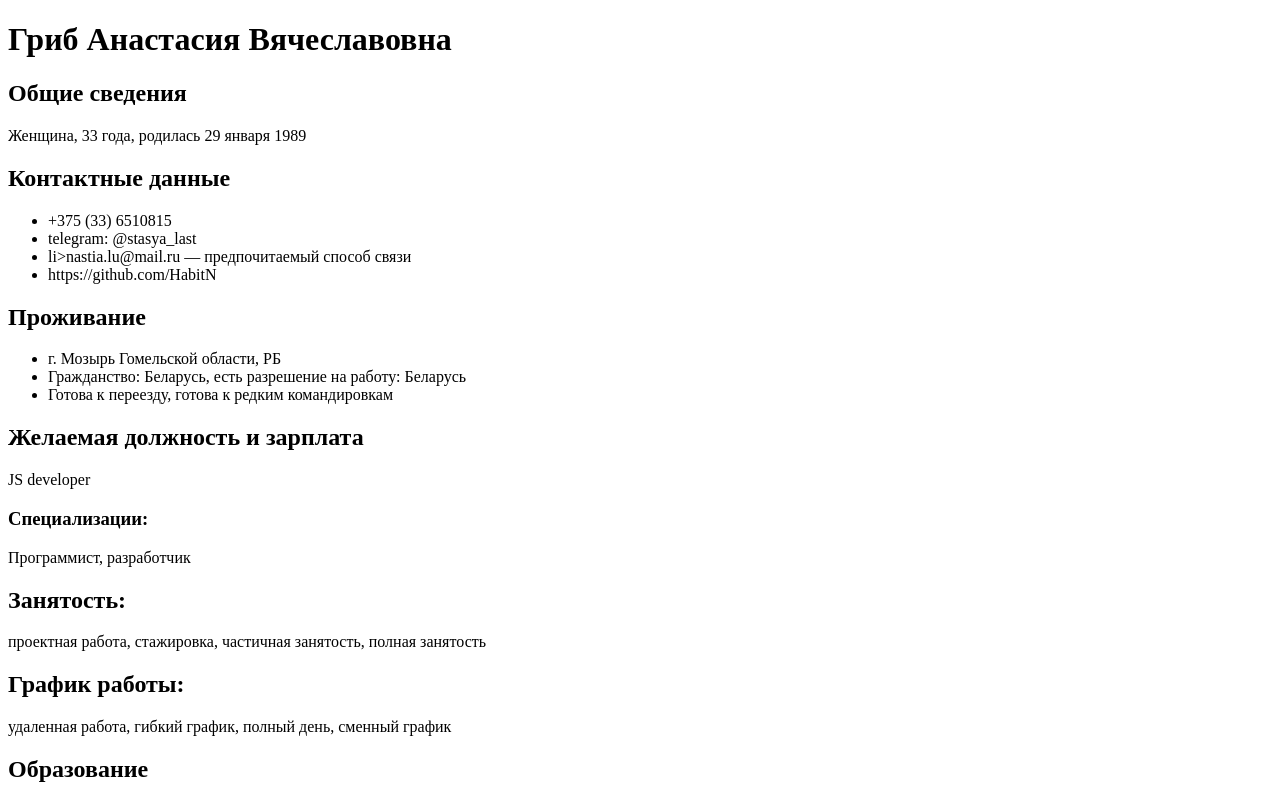
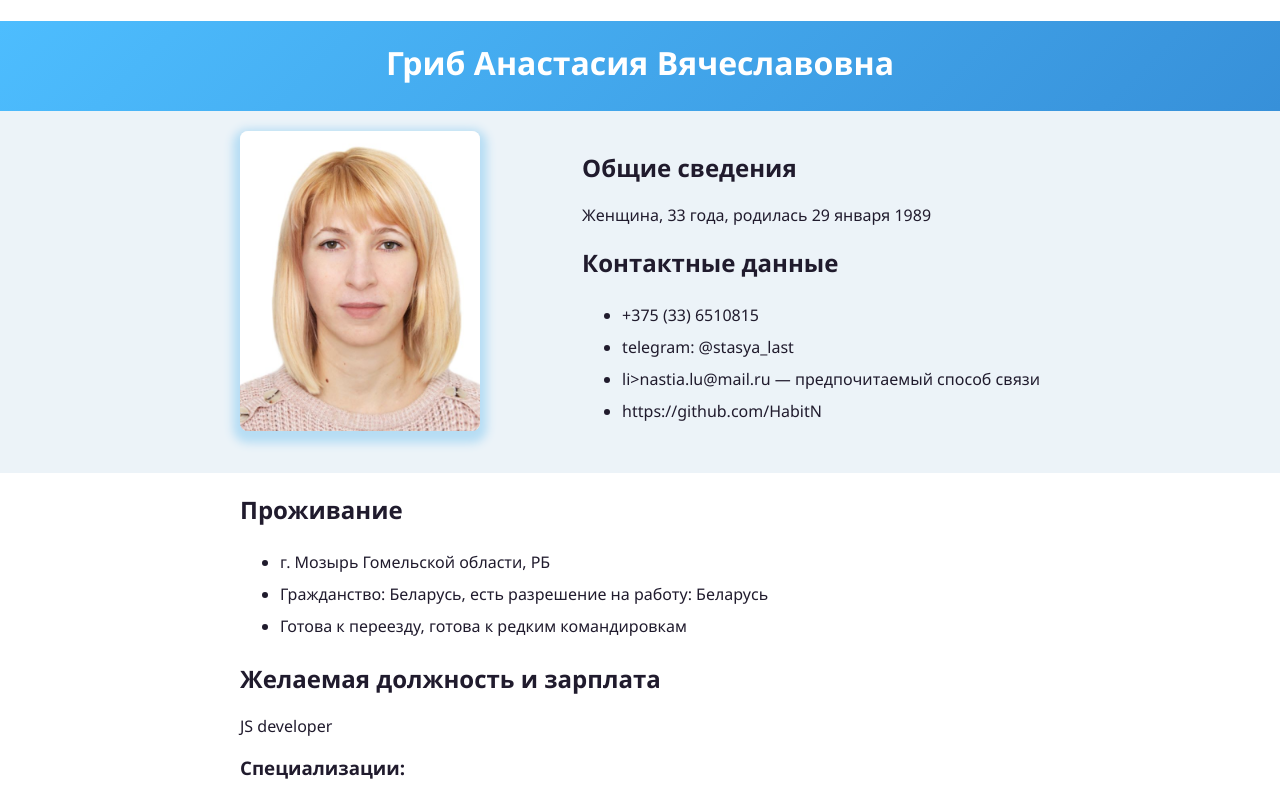
Before and after one commit to HabitN/rsschool-cv, a plain HTML site: page index.html in a window 1280 px wide. Shown: the top 796 px of the page. Drawn offline with Linux system fonts and the light colour scheme.

Commit message:
fix: change style.css

```diff
--- a/index.html
+++ b/index.html
@@ -8,11 +8,18 @@
     <link rel="stylesheet" href="style.css">
 </head>
 <body>
-    <h1> Гриб Анастасия Вячеславовна </h1>
-
+    <header>
+        <div class="conteiner">
+            <h1 class="name"> Гриб Анастасия Вячеславовна </h1>
+        </div>
+    </header>
+    <section class="main">
+        <div class="conteiner">
+            <div class="vraper">
+                <img src="1.jpg" class="photo"></img>
+                <div>
                     <h2>Общие сведения </h2>
                     <p>Женщина, 33 года, родилась 29 января 1989 </p>
-
                     <h2>Контактные данные</h2>
                     <ul>
                         <li> +375 (33) 6510815</li>
@@ -21,7 +28,12 @@
                         <li>https://github.com/HabitN </li>
 
                     </ul>
-
+                </div>
+            </div>
+        </div>
+    </section>
+    <section class="info">
+        <div class="conteiner">
             <h2>Проживание</h2>
             <ul>
                 <li>г. Мозырь Гомельской области, РБ</li>
@@ -71,6 +83,7 @@
                 Веду личный блог на YouTube. Есть опыт работы в сфере рекламы.
                 Легко могу освоить новые навыки, необходимые для работы.
             </p>
-
+        </div>
+    </section>
 </body>
 </html>
--- a/style.css
+++ b/style.css
@@ -0,0 +1,55 @@
+body {
+	font-family: 'Segoe UI', Tahoma, Geneva, Verdana, sans-serif;
+	color: #201b2d;
+	font-size: 16px;
+	padding: 0;
+	margin: 0;
+}
+
+div, p, input, button, form, span, a, ul, li {
+	box-sizing: border-box;
+}
+
+li {
+    line-height: 2em;
+}
+
+header {
+    background: rgba(77,189,254,1);
+	background: -moz-linear-gradient(-45deg, rgba(77,189,254,1) 0%, rgba(55,144,217,1) 100%);
+	background: -webkit-gradient(left top, right bottom, color-stop(0%, rgba(77,189,254,1)), color-stop(100%, rgba(55,144,217,1)));
+	background: -webkit-linear-gradient(-45deg, rgba(77,189,254,1) 0%, rgba(55,144,217,1) 100%);
+	background: -o-linear-gradient(-45deg, rgba(77,189,254,1) 0%, rgba(55,144,217,1) 100%);
+	background: -ms-linear-gradient(-45deg, rgba(77,189,254,1) 0%, rgba(55,144,217,1) 100%);
+	background: linear-gradient(135deg, rgba(77,189,254,1) 0%, rgba(55,144,217,1) 100%);
+	filter: progid:DXImageTransform.Microsoft.gradient( startColorstr='#4dbdfe', endColorstr='#3790d9', GradientType=1 );
+	color: #fff;
+    height: 90px;
+}
+
+.conteiner {
+	width: 800px;
+	margin: 0 auto;
+}
+
+.name {
+    padding-top: 20px;
+    margin-bottom: 20px;
+    text-align: center;
+}
+.photo {
+    height: 300px;
+    border-radius: 8px;
+    box-shadow: 0px 5px 10px 7px rgb(182, 221, 244);
+}
+
+.main {
+    background: #ecf3f8;
+    padding-top: 20px;
+    padding-bottom: 30px;
+}
+
+.vraper {
+    display: flex;
+	justify-content: space-between;
+}
```
Lines whose indentation alone changed are shown as unchanged.
